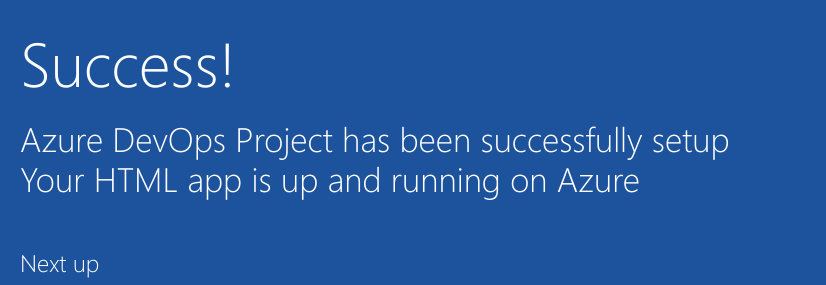
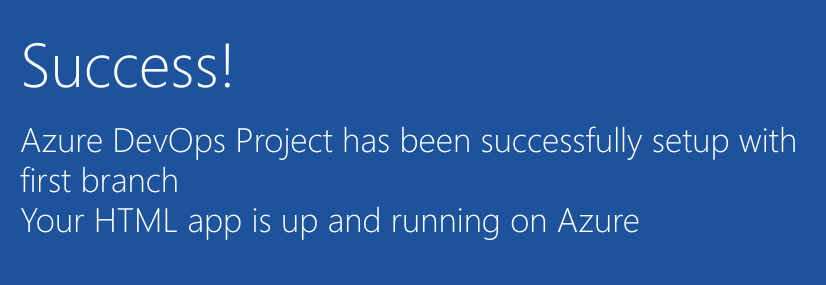
Before and after one commit to indrakit2/Hooli-Co_company, a plain HTML site: page index.html in a window 1280 px wide. Shown: the part 352-637 px from the top of the page, 205-1031 px from the left. Drawn offline with Linux system fonts and the light colour scheme.

Commit message:
Changed description line-1

```diff
--- a/index.html
+++ b/index.html
@@ -19,7 +19,7 @@
         </div>
             <div class="content-body">
                 <div class="success-text">Success!</div>
-                <div class="description line-1"> Azure DevOps Project has been successfully setup</div>
+                <div class="description line-1"> Azure DevOps Project has been successfully setup with first branch</div>
                 <div class="description line-2"> Your HTML app is up and running on Azure</div>
                 <div class="next-steps-container">
                     <div class="next-steps-header">Next up</div>
```
